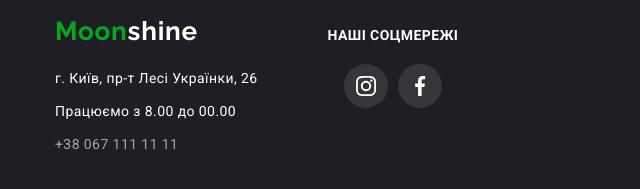
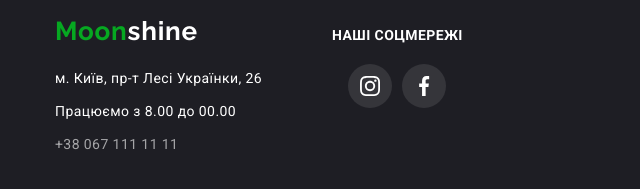
Before and after one commit to Marharyta-Andreeva/moonshine, a plain HTML site: page index.html in a window 1280 px wide. Shown: the part 1905-2094 px from the top of the page, 0-640 px from the left. Drawn offline with nearby package versions, Linux system fonts and the light colour scheme.

Commit message:
add fixes in footer

```diff
--- a/index.html
+++ b/index.html
@@ -111,7 +111,7 @@
                 <address>
                     <ul class="footer-list list">
                         <li class="footer-item"><a href="https://goo.gl/maps/D3uRbkzvZpGUqhTm6" class="footer-address link"
-                                target="_blank" rel="noopener noreferrer">г. Київ,
+                                target="_blank" rel="noopener noreferrer">м. Київ,
                                 пр-т Лесі Українки, 26</a></li>
                         <li class="footer-item footer-schedule">Працюємо з 8.00 до 00.00</li>
                         <li class="footer-item"><a href="tel:+380991111111" class="footer-tel link">+38 067 111 11 11</a>
```
Also changed, not shown: portfolio.html (+1 -1 lines).
